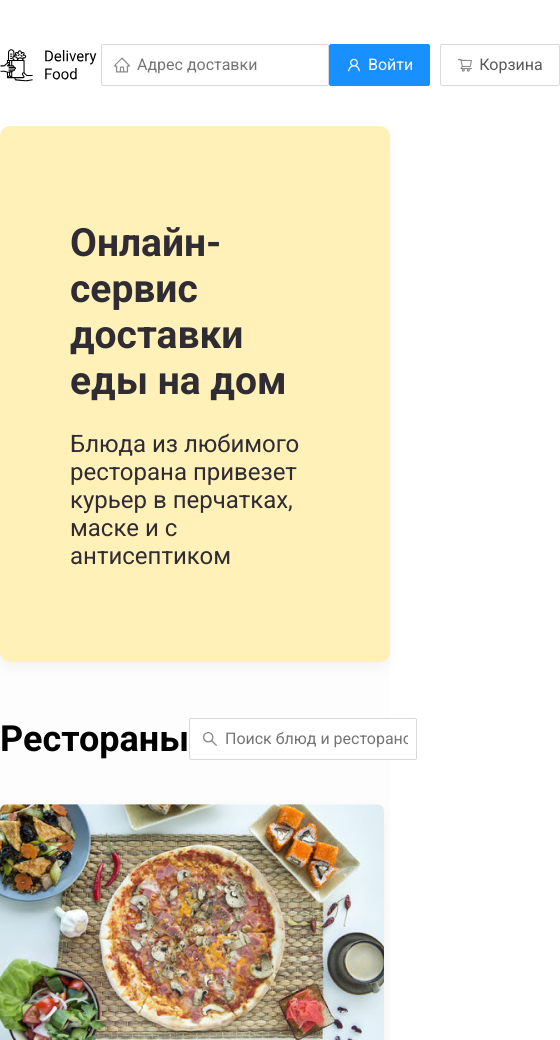
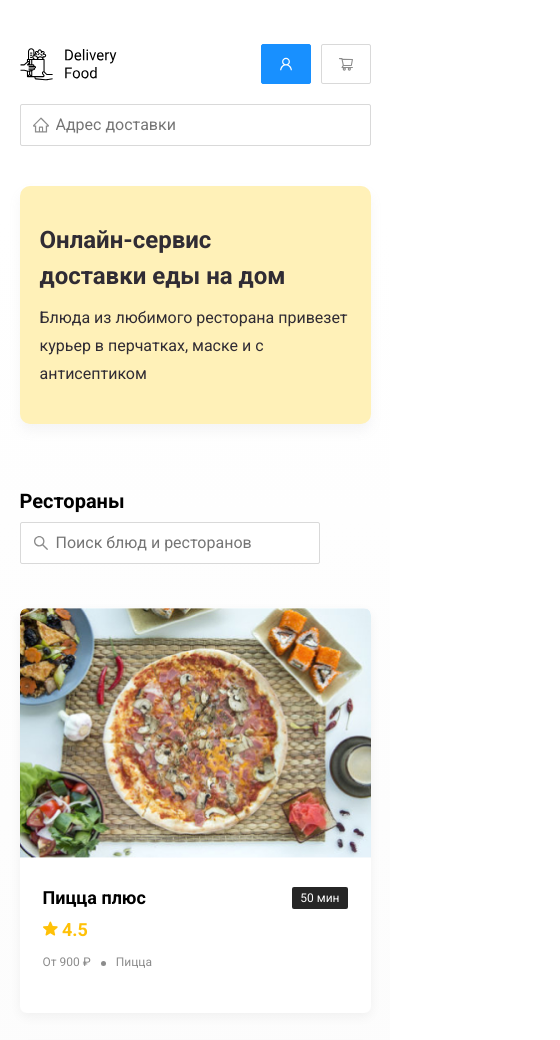
Before and after one commit to e-zrilova/delivery_food, a plain HTML site: page index.html in a window 390 px wide. Shown: the top 1040 px of the page, 560 px wide, since content can reach past the window. Drawn offline with Linux system fonts and the light colour scheme.

Commit message:
Add files via upload

```diff
--- a/css/style.css
+++ b/css/style.css
@@ -35,7 +35,7 @@ body {
   background-position: left 11px center;
 }
 .input-adress {
-  width: 690px;
+  flex: 0.8;
   background-image: url(../img/home.svg);
 }
 .input-search {
@@ -123,7 +123,9 @@ body {
   background: #ffffff;
   box-shadow: 0px 4px 12px rgba(0, 0, 0, 0.05);
   border-radius: 7px;
+  overflow: hidden;
   margin-bottom: 30px;
+  flex-basis: 31%;
 }
 .card-info {
   display: flex;
@@ -131,6 +133,7 @@ body {
   color: #8c8c8c;
   font-size: 18px;
   line-height: 32px;
+  flex-wrap: wrap;
 }
 .card-img {
   width: 384px;
@@ -191,6 +194,7 @@ body {
   border-radius: 50%;
   margin-left: 10px;
 }
+
 .footer {
   padding: 60px 0;
 }
@@ -200,7 +204,7 @@ body {
   justify-content: space-between;
 }
 .footer-nav {
-  margin-right: auto;
+  margin-right: 0;
   margin-left: 35px;
 }
 
@@ -224,3 +228,154 @@ body {
 .social-link:not(:last-child) {
   margin-right: 21px;
 }
+
+@media (max-width: 1366px) {
+  .container {
+    max-width: 960px;
+  }
+  .promo {
+    background-size: 600px;
+  }
+  .card-category,
+  .card-price {
+    font-size: 12px;
+  }
+  .card-rating {
+    margin-right: 15px;
+  }
+}
+
+@media (max-width: 992px) {
+  .container {
+    max-width: 750px;
+  }
+  .promo {
+    padding: 50px;
+    background-size: 500px;
+    background-position: center right -270px;
+  }
+
+  .promo-text {
+    font-size: 16px;
+    max-width: 400px;
+  }
+  .card {
+    flex-basis: 49%;
+  }
+  .footer-link {
+    font-size: 16px;
+  }
+}
+
+@media (max-width: 768px) {
+  .container {
+    max-width: 560px;
+  }
+  .card-info {
+    flex-wrap: wrap;
+  }
+  .card-rating {
+    flex-basis: 100%;
+  }
+  .card-title {
+    font-size: 18px;
+  }
+  .promo-title {
+    font-size: 24px;
+    line-height: 1.5;
+  }
+  .promo {
+    background-size: 450px;
+    background-position: bottom -30px right -270px;
+  }
+  .promo-text {
+    margin-top: 0;
+  }
+}
+@media (max-width: 578px) {
+  .container {
+    width: 90%;
+  }
+  .header {
+    flex-wrap: wrap;
+  }
+  .input-adress {
+    order: 5;
+    margin-top: 5px;
+    flex: 1;
+  }
+  .promo {
+    background-image: none;
+  }
+  .promo-title {
+    margin-bottom: 10px;
+  }
+  .section-title {
+    font-size: 20px;
+  }
+  .card {
+    flex-basis: 100%;
+  }
+  .card-img {
+    width: 100%;
+  }
+  .footer-nav {
+    order: 0;
+    margin-left: 0;
+    display: flex;
+    flex-direction: column;
+  }
+  .footer-logo {
+    order: 1;
+    margin-right: 15px;
+  }
+  .social-link {
+    order: 2;
+  }
+  .footer {
+    padding: 30px 0;
+  }
+  .footer-block {
+    align-items: flex-start;
+  }
+}
+
+@media (max-width: 480px) {
+  .button-text {
+    display: none;
+  }
+  .button {
+    min-height: 40px;
+  }
+  .button-icon {
+    margin: 0;
+  }
+
+  .input-adress {
+    margin-top: 20px;
+  }
+  .promo {
+    padding: 20px;
+  }
+  .section-heading {
+    flex-wrap: wrap;
+  }
+  .footer-block {
+    flex-wrap: wrap;
+    flex-direction: column;
+    align-items: center;
+  }
+  .footer-link:not(:last-child) {
+    margin-right: 0;
+  }
+  .footer-logo {
+    order: 0;
+    margin-bottom: 20px;
+  }
+  .footer-nav {
+    margin-bottom: 20px;
+    margin-top: 15px;
+
+    align-items: center;
+  }
+}
```
